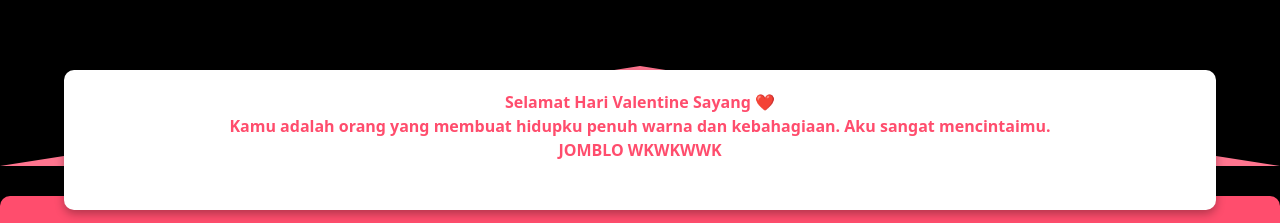
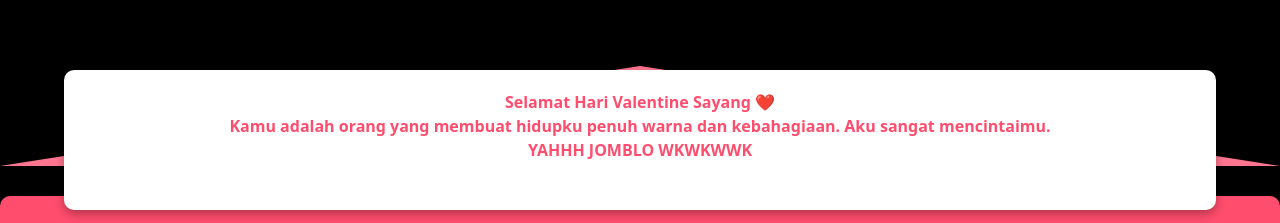
Before and after one commit to Mhilham/Valentine, a plain HTML site: page index.html in a window 1280 px wide. Both pictures are taken after a click on the element 640 px from the left and 400 px from the top of the page. Shown: the part 134-357 px from the top of the page. Drawn offline with nearby package versions, Linux system fonts and the light colour scheme.

Commit message:
update index.html

```diff
--- a/index.html
+++ b/index.html
@@ -185,7 +185,7 @@
             Selamat Hari Valentine Sayang ❤️<br>
             Kamu adalah orang yang membuat hidupku penuh warna dan kebahagiaan. Aku sangat mencintaimu.
             <br>
-            JOMBLO WKWKWWK
+            YAHHH JOMBLO WKWKWWK
         </div>
     </div>
 
```
